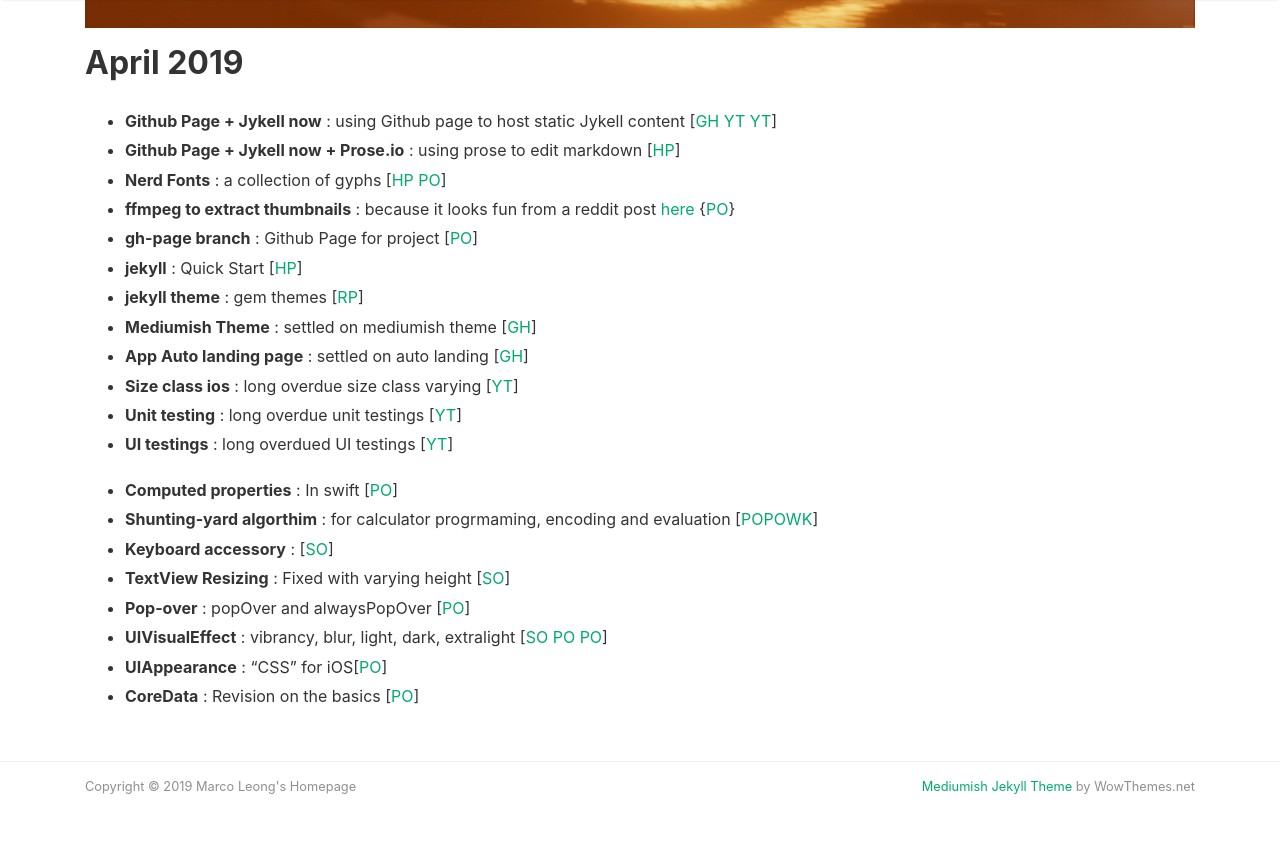
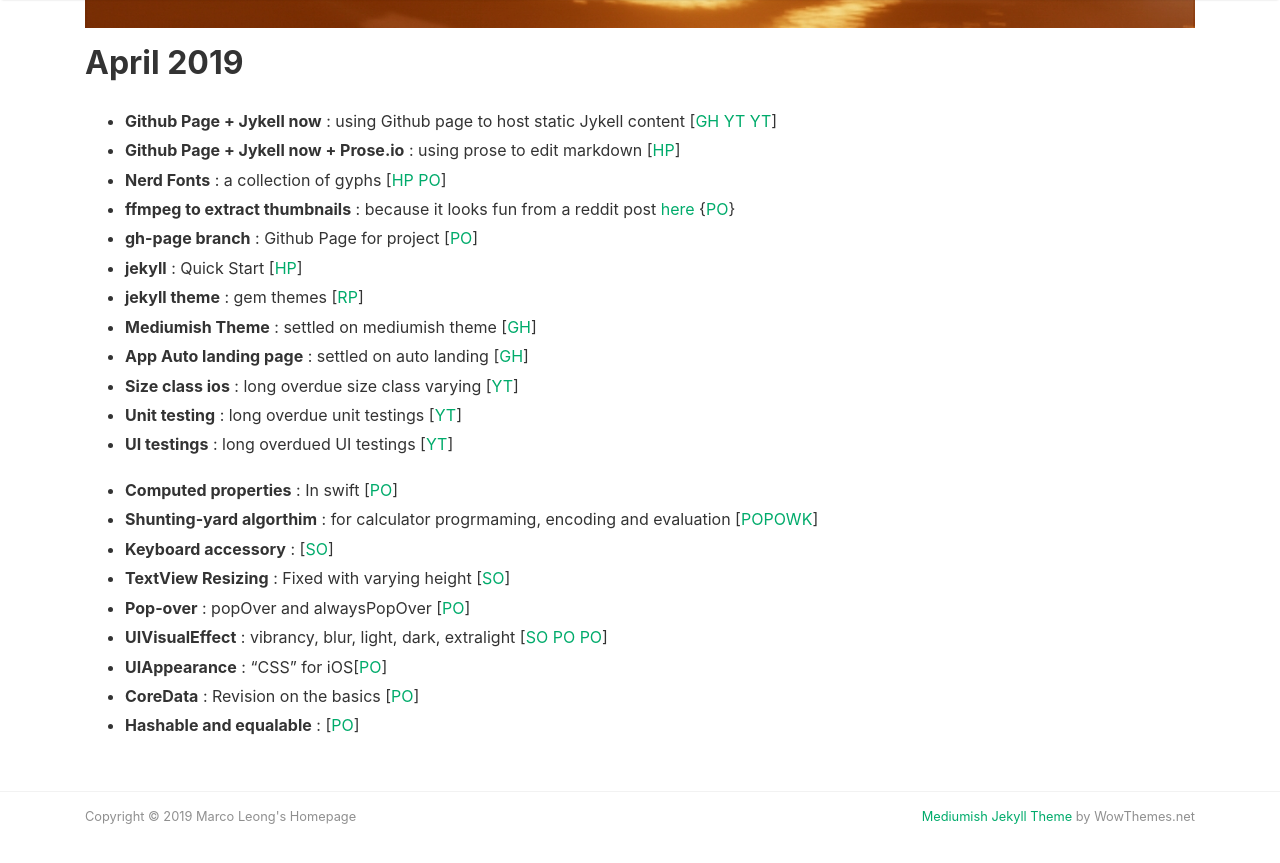
Before and after one commit to MarcoLeongDev/MarcoLeongDev.github.io, a Jekyll site: the page built from journey.md, in a window 1280 px wide and 900 px high, scrolled down 732 px. Shown: the top 863 px of the window. Built offline with Jekyll 4.4.1, drawn with Linux system fonts in a browser that asks for light colours; nearby versions of some CDN libraries; our own code applies the rules of GitHub Pages for plain Markdown files.

Commit message:
Update journey.md

```diff
--- a/journey.md
+++ b/journey.md
@@ -23,6 +23,7 @@
 - **UIVisualEffect** : vibrancy, blur, light, dark, extralight [[SO](https://stackoverflow.com/questions/24067719/how-to-use-uivisualeffectview) [PO](http://www.hangge.com/blog/cache/detail_1135.html) [PO](https://viblo.asia/p/tim-hieu-ve-visual-effect-trong-ios-blur-vibrancy-effect-roaerwEbkRM)]
 - **UIAppearance** : "CSS" for iOS[[PO](https://nshipster.com/uiappearance/)]
 - **CoreData** :  Revision on the basics [[PO](https://www.bobthedeveloper.io/blog/beginner-guide-to-core-data-in-swift)]
+- **Hashable and equalable** : [[PO](https://useyourloaf.com/blog/how-to-get-equatable-and-hashable-for-free/)]
 
 
 <!-- - <details><summary>App Auto landing page</summary> settled on auto landing <a href="https://github.com/emilbaehr/automatic-app-landing-page">[GH]</a></details> -->
```
